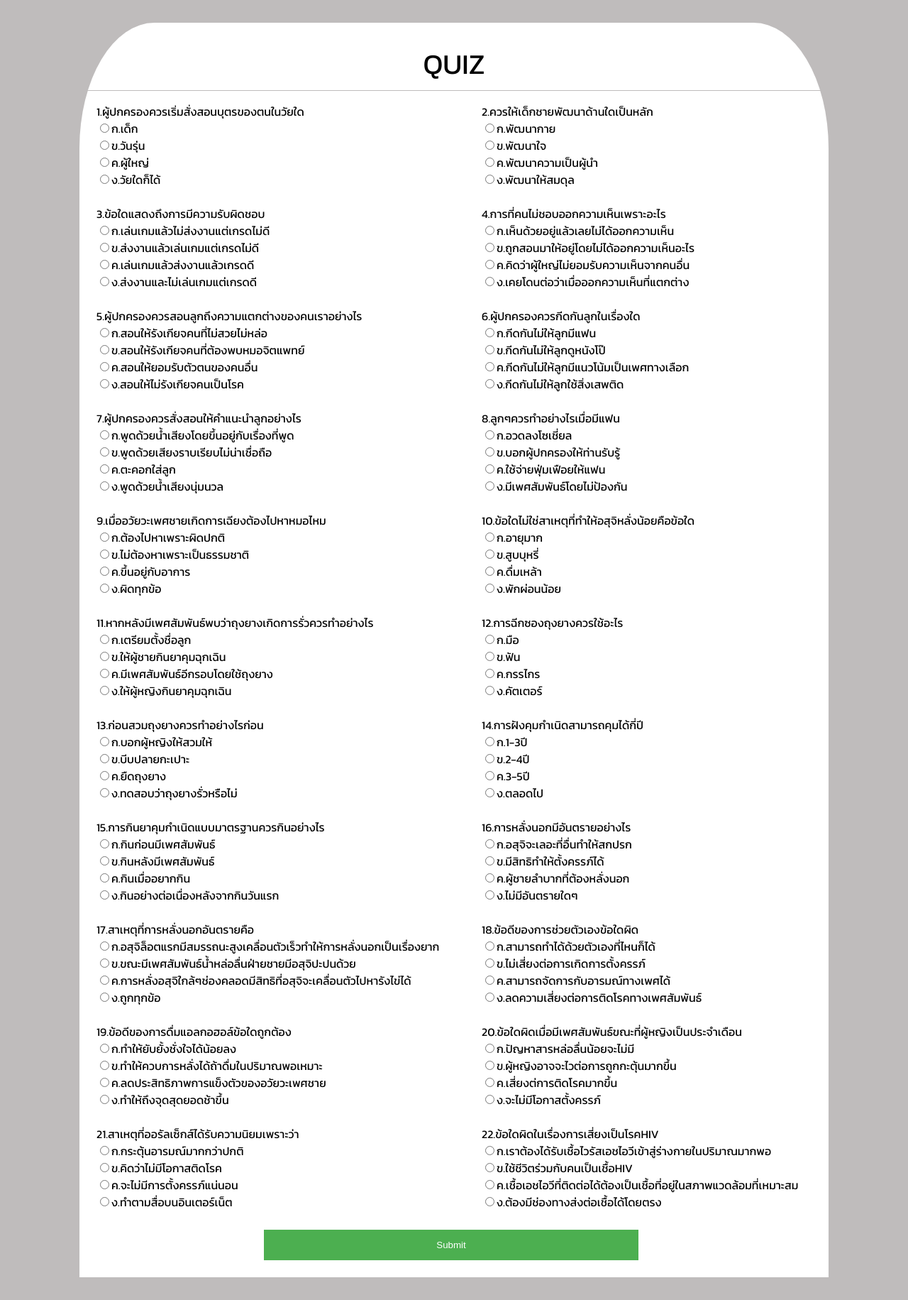
After one commit to jusmistic/WebTech, a PHP site: page /quiz.html in a window 1280 px wide. The commit adds this page. Shown: the whole page at 71% size. Run offline with PHP 8.4, Linux system fonts and the light colour scheme.

Commit message:
Add files via upload

```diff
--- /dev/null
+++ b/article/quiz.html
@@ -0,0 +1,203 @@
+<!DOCTYPE html>
+<html>
+<head>
+    <link href="https://fonts.googleapis.com/css?family=Kanit" rel="stylesheet">
+    <link rel="stylesheet" type="text/css" href="stylesheet.css">
+    <meta charset="utf-8">
+    <title></title>
+</head>
+    <body style="background-color: #BFBCBC">
+        <?php
+        include('navbar.php');
+        ?>
+        <div class="quiz">
+                <div class="profile" >
+                    <p class="quizhead">QUIZ</p>
+                </div>
+        <form action="" method="POST" name="quiz">
+            <div>
+                <div class="quizdiv1">
+                    <p class="quiztext">1.ผู้ปกครองควรเริ่มสั่งสอนบุตรของตนในวัยใด
+</p><br>
+                    <input type="radio" name="ex1" value="1">ก.เด็ก<br>
+                    <input type="radio" name="ex1" value="2">ข.วันรุ่น
+<br>
+                    <input type="radio" name="ex1" value="3">ค.ผู้ใหญ่
+<br>
+                    <input type="radio" name="ex1" value="4">ง.วัยใดก็ได้
+<br>
+                    <br><p class="quiztext">3.ข้อใดแสดงถึงการมีความรับผิดชอบ
+</p><br>
+                    <input type="radio" name="ex3" value="1">ก.เล่นเกมแล้วไม่ส่งงานแต่เกรดไม่ดี<br>
+                    <input type="radio" name="ex3" value="2">ข.ส่งงานแล้วเล่นเกมแต่เกรดไม่ดี<br>
+                    <input type="radio" name="ex3" value="3">ค.เล่นเกมแล้วส่งงานแล้วเกรดดี<br>
+                    <input type="radio" name="ex3" value="4">ง.ส่งงานและไม่เล่นเกมแต่เกรดดี<br>
+                    <br><p class="quiztext">5.ผู้ปกครองควรสอนลูกถึงความแตกต่างของคนเราอย่างไร</p><br>
+                    <input type="radio" name="ex5" value="1">ก.สอนให้รังเกียจคนที่ไม่สวยไม่หล่อ
+<br>
+                    <input type="radio" name="ex5" value="2">ข.สอนให้รังเกียจคนที่ต้องพบหมอจิตแพทย์
+<br>
+                    <input type="radio" name="ex5" value="3">ค.สอนให้ยอมรับตัวตนของคนอื่น
+<br>
+                    <input type="radio" name="ex5" value="4">ง.สอนให้ไม่รังเกียจคนเป็นโรค
+<br>
+
+                    <br><p class="quiztext">7.ผู้ปกครองควรสั่งสอนให้คำแนะนำลูกอย่างไร
+
+</p><br>
+                    <input type="radio" name="ex7" value="1">ก.พูดด้วยน้ำเสียงโดยขึ้นอยู่กับเรื่องที่พูด
+<br>
+                    <input type="radio" name="ex7" value="2">ข.พูดด้วยเสียงราบเรียบไม่น่าเชื่อถือ
+<br>
+                    <input type="radio" name="ex7" value="3">ค.ตะคอกใส่ลูก
+<br>
+                    <input type="radio" name="ex7" value="4">ง.พูดด้วยน้ำเสียงนุ่มนวล
+<br>
+                    <br><p class="quiztext">9.เมื่ออวัยวะเพศชายเกิดการเฉียงต้องไปหาหมอไหม
+</p><br>
+                    <input type="radio" name="ex9" value="1">ก.ต้องไปหาเพราะผิดปกติ
+<br>
+                    <input type="radio" name="ex9" value="2">ข.ไม่ต้องหาเพราะเป็นธรรมชาติ
+<br>
+                    <input type="radio" name="ex9" value="3">ค.ขึ้นอยู่กับอาการ
+<br>
+                    <input type="radio" name="ex9" value="4">ง.ผิดทุกข้อ
+<br>
+                    <br><p class="quiztext">11.หากหลังมีเพศสัมพันธ์พบว่าถุงยางเกิดการรั่วควรทำอย่างไร
+</p><br>
+                    <input type="radio" name="ex11" value="1">ก.เตรียมตั้งชื่อลูก
+<br>
+                    <input type="radio" name="ex11" value="2">ข.ให้ผู้ชายกินยาคุมฉุกเฉิน
+<br>
+                    <input type="radio" name="ex11" value="3">ค.มีเพศสัมพันธ์อีกรอบโดยใช้ถุงยาง
+<br>
+                    <input type="radio" name="ex11" value="4">ง.ให้ผู้หญิงกินยาคุมฉุกเฉิน
+<br>
+                    <br><p class="quiztext">13.ก่อนสวมถุงยางควรทำอย่างไรก่อน
+</p><br>
+                    <input type="radio" name="ex13" value="1">ก.บอกผู้หญิงให้สวมให้
+<br>
+                    <input type="radio" name="ex13" value="2">ข.บีบปลายกะเปาะ
+<br>
+                    <input type="radio" name="ex13" value="3">ค.ยืดถุงยาง
+<br>
+                    <input type="radio" name="ex13" value="4">ง.ทดสอบว่าถุงยางรั่วหรือไม่
+<br>
+                    <br><p class="quiztext">15.การกินยาคุมกำเนิดแบบมาตรฐานควรกินอย่างไร
+</p><br>
+                    <input type="radio" name="ex15" value="1">ก.กินก่อนมีเพศสัมพันธ์
+<br>
+                    <input type="radio" name="ex15" value="2">ข.กินหลังมีเพศสัมพันธ์
+<br>
+                    <input type="radio" name="ex15" value="3">ค.กินเมื่ออยากกิน
+<br>
+                    <input type="radio" name="ex15" value="4">ง.กินอย่างต่อเนื่องหลังจากกินวันแรก
+<br>
+                    <br><p class="quiztext">17.สาเหตุที่การหลั่งนอกอันตรายคือ
+</p><br>
+                    <input type="radio" name="ex17" value="1">ก.อสุจิล็อตแรกมีสมรรถนะสูงเคลื่อนตัวเร็วทำให้การหลั่งนอกเป็นเรื่องยาก
+<br>
+                    <input type="radio" name="ex17" value="2">ข.ขณะมีเพศสัมพันธ์น้ำหล่อลื่นฝ่ายชายมีอสุจิปะปนด้วย
+<br>
+                    <input type="radio" name="ex17" value="3">ค.การหลั่งอสุจิใกล้ๆช่องคลอดมีสิทธิที่อสุจิจะเคลื่อนตัวไปหารังไข่ได้
+<br>
+                    <input type="radio" name="ex17" value="4">ง.ถูกทุกข้อ
+<br>
+                    <br><p class="quiztext">19.ข้อดีของการดื่มแอลกอฮอล์ข้อใดถูกต้อง
+
+</p><br>
+                    <input type="radio" name="ex19" value="1">ก.ทำให้ยับยั้งชั่งใจได้น้อยลง
+<br>
+                    <input type="radio" name="ex19" value="2">ข.ทำให้ควบการหลั่งได้ถ้าดื่มในปริมาณพอเหมาะ
+<br>
+                    <input type="radio" name="ex19" value="3">ค.ลดประสิทธิภาพการแข็งตัวของอวัยวะเพศชาย
+<br>
+                    <input type="radio" name="ex19" value="4">ง.ทำให้ถึงจุดสุดยอดช้าขึ้น
+<br>
+                    <br><p class="quiztext">21.สาเหตุที่ออรัลเซ็กส์ได้รับความนิยมเพราะว่า
+</p><br>
+                    <input type="radio" name="ex21" value="1">ก.กระตุ้นอารมณ์มากกว่าปกติ
+<br>
+                    <input type="radio" name="ex21" value="2">ข.คิดว่าไม่มีโอกาสติดโรค
+<br>
+                    <input type="radio" name="ex21" value="3">ค.จะไม่มีการตั้งครรภ์แน่นอน
+<br>
+                    <input type="radio" name="ex21" value="4">ง.ทำตามสื่อบนอินเตอร์เน็ต
+<br>
+                </div>
+                <div class="quizdiv2">
+                    <p class="quiztext">2.ควรให้เด็กชายพัฒนาด้านใดเป็นหลัก</p><br>
+                    <input type="radio" name="ex2" value="1">ก.พัฒนากาย
+<br>
+                    <input type="radio" name="ex2" value="2">ข.พัฒนาใจ
+<br>
+                    <input type="radio" name="ex2" value="3">ค.พัฒนาความเป็นผู้นำ
+<br>
+                    <input type="radio" name="ex2" value="4">ง.พัฒนาให้สมดุล
+<br>
+                    <br><p class="quiztext">4.การที่คนไม่ชอบออกความเห็นเพราะอะไร</p><br>
+                    <input type="radio" name="ex4" value="1">ก.เห็นด้วยอยู่แล้วเลยไม่ได้ออกความเห็น<br>
+                    <input type="radio" name="ex4" value="2">ข.ถูกสอนมาให้อยู่โดยไม่ได้ออกความเห็นอะไร<br>
+                    <input type="radio" name="ex4" value="3">ค.คิดว่าผู้ใหญ่ไม่ยอมรับความเห็นจากคนอื่น<br>
+                    <input type="radio" name="ex4" value="4">ง.เคยโดนต่อว่าเมื่อออกความเห็นที่แตกต่าง<br>
+
+                    <br><p class="quiztext">6.ผู้ปกครองควรกีดกันลูกในเรื่องใด</p><br>
+                    <input type="radio" name="ex6" value="1">ก.กีดกันไม่ให้ลูกมีแฟน<br>
+                    <input type="radio" name="ex6" value="2">ข.กีดกันไม่ให้ลูกดูหนังโป๊<br>
+                    <input type="radio" name="ex6" value="3">ค.กีดกันไม่ให้ลูกมีแนวโน้มเป็นเพศทางเลือก<br>
+                    <input type="radio" name="ex6" value="4">ง.กีดกันไม่ให้ลูกใช้สิ่งเสพติด<br>
+
+                    <br><p class="quiztext">8.ลูกๆควรทำอย่างไรเมื่อมีแฟน</p><br>
+                    <input type="radio" name="ex8" value="1">ก.อวดลงโซเชี่ยล<br>
+                    <input type="radio" name="ex8" value="2">ข.บอกผู้ปกครองให้ท่านรับรู้<br>
+                    <input type="radio" name="ex8" value="3">ค.ใช้จ่ายฟุ่มเฟือยให้แฟน<br>
+                    <input type="radio" name="ex8" value="4">ง.มีเพศสัมพันธ์โดยไม่ป้องกัน<br>
+
+                    <br><p class="quiztext">10.ข้อใดไม่ใช่สาเหตุที่ทำให้อสุจิหลั่งน้อยคือข้อใด</p><br>
+                    <input type="radio" name="ex10" value="1">ก.อายุมาก<br>
+                    <input type="radio" name="ex10" value="2">ข.สูบบุหรี่<br>
+                    <input type="radio" name="ex10" value="3">ค.ดื่มเหล้า<br>
+                    <input type="radio" name="ex10" value="4">ง.พักผ่อนน้อย<br>
+
+                    <br><p class="quiztext">12.การฉีกซองถุงยางควรใช้อะไร</p><br>
+                    <input type="radio" name="ex12" value="1">ก.มือ<br>
+                    <input type="radio" name="ex12" value="2">ข.ฟัน<br>
+                    <input type="radio" name="ex12" value="3">ค.กรรไกร<br>
+                    <input type="radio" name="ex12" value="4">ง.คัตเตอร์<br>
+
+                    <br><p class="quiztext">14.การฝังคุมกำเนิดสามารถคุมได้กี่ปี</p><br>
+                    <input type="radio" name="ex14" value="1">ก.1-3ปี<br>
+                    <input type="radio" name="ex14" value="2">ข.2-4ปี<br>
+                    <input type="radio" name="ex14" value="3">ค.3-5ปี<br>
+                    <input type="radio" name="ex14" value="4">ง.ตลอดไป<br>
+
+                    <br><p class="quiztext">16.การหลั่งนอกมีอันตรายอย่างไร</p><br>
+                    <input type="radio" name="ex16" value="1">ก.อสุจิจะเลอะที่อื่นทำให้สกปรก<br>
+                    <input type="radio" name="ex16" value="2">ข.มีสิทธิทำให้ตั้งครรภ์ได้<br>
+                    <input type="radio" name="ex16" value="3">ค.ผู้ชายลำบากที่ต้องหลั่งนอก<br>
+                    <input type="radio" name="ex16" value="4">ง.ไม่มีอันตรายใดๆ<br>
+
+                    <br><p class="quiztext">18.ข้อดีของการช่วยตัวเองข้อใดผิด</p><br>
+                    <input type="radio" name="ex18" value="1">ก.สามารถทำได้ด้วยตัวเองที่ไหนก็ได้<br>
+                    <input type="radio" name="ex18" value="2">ข.ไม่เสี่ยงต่อการเกิดการตั้งครรภ์<br>
+                    <input type="radio" name="ex18" value="3">ค.สามารถจัดการกับอารมณ์ทางเพศได้<br>
+                    <input type="radio" name="ex18" value="4">ง.ลดความเสี่ยงต่อการติดโรคทางเพศสัมพันธ์<br>
+
+                    <br><p class="quiztext">20.ข้อใดผิดเมื่อมีเพศสัมพันธ์ขณะที่ผู้หญิงเป็นประจำเดือน</p><br>
+                    <input type="radio" name="ex20" value="1">ก.ปัญหาสารหล่อลื่นน้อยจะไม่มี<br>
+                    <input type="radio" name="ex20" value="2">ข.ผู้หญิงอาจจะไวต่อการถูกกะตุ้นมากขึ้น<br>
+                    <input type="radio" name="ex20" value="3">ค.เสี่ยงต่การติดโรคมากขึ้น<br>
+                    <input type="radio" name="ex20" value="4">ง.จะไม่มีโอกาสตั้งครรภ์<br>
+
+                    <br><p class="quiztext">22.ข้อใดผิดในเรื่องการเสี่ยงเป็นโรคHIV</p><br>
+                    <input type="radio" name="ex22" value="1">ก.เราต้องได้รับเชื้อไวรัสเอชไอวีเข้าสู่ร่างกายในปริมาณมากพอ<br>
+                    <input type="radio" name="ex22" value="2">ข.ใช้ชีวิตร่วมกับคนเป็นเชื้อHIV<br>
+                    <input type="radio" name="ex22" value="3">ค.เชื้อเอชไอวีที่ติดต่อได้ต้องเป็นเชื้อที่อยู่ในสภาพแวดล้อมที่เหมาะสม<br>
+                    <input type="radio" name="ex22" value="4">ง.ต้องมีช่องทางส่งต่อเชื้อได้โดยตรง<br>
+                </div>
+            </div>
+            <button class="butquiz">Submit</button>
+            </form>
+        </div>
+    </body>
+</html>
--- a/article/stylesheet.css
+++ b/article/stylesheet.css
@@ -260,7 +260,6 @@ button {
 
 .avatar {
     width:17%;
-    /*border-radius: 50%;*/
 }
 .login{
 	background-color: white;
@@ -270,3 +269,105 @@ button {
     padding-bottom:5em;
     padding-top:1em;
     border-radius:10%;
+}
+.profile{
+    margin: 12px 10px 17px 10px;
+    border-bottom: 1px solid;
+    border-color: #BFBCBC;
+    display: block;
+    text-align: left;
+}
+.img1{
+  width: 17%;
+    margin: auto;
+    display: inline-block;
+    border-top-width: 10px;
+    padding-top: 0px;
+    vertical-align: bottom;
+    /*margin-right: auto;*/
+}
+.protext{
+  display: inline-block;
+  margin:0;
+  font-size: 2em;
+  margin-left: 4.5em;
+  margin-bottom: 0.8em;
+  margin-right: auto;
+
+}
+/*.prodiv{
+  text-align: right;
+  display: inline-block;
+  margin-left: 3em;
+  margin-bottom: 0.8em;
+  vertical-align: middle;
+}*/
+table{
+  width: 100%;
+  text-align: left;
+}
+.containerpro {
+    margin-left: 3em;
+    margin-right: 3em;
+    /*background-color: #00BF39;*/
+    /*border-radius: ;*/
+}
+.pro{
+  background-color: white;
+  margin-left: 20em;
+    margin-right: 20em;
+    margin-top: 2em;
+    padding-bottom:5em;
+    padding-top:1em;
+    border-radius:10%;
+}
+.quiz{
+  background-color: white;
+  margin-left: 7em;
+    margin-right: 7em;
+    margin-top: 2em;
+    margin-bottom: 2em;
+    padding-bottom:1em;
+    padding-top:1em;
+    border-radius:10%;
+    border-bottom-right-radius: 0;
+    border-bottom-left-radius: 0;
+}
+.quizhead{
+  text-align: center;
+  font-weight: 5px;
+  font-size: 40px;
+  margin-top: 7px;
+  margin-bottom: 7px
+}
+.quiztext{
+  display: inline-block;
+  margin:0;
+  font-size: 1em;
+
+}
+.quizform{
+  display: inline-block;
+}
+.quizdiv1{
+  display: inline-block;
+  margin-left: 1.5em;
+  margin-right: auto;
+}
+.quizdiv2{
+  display: inline-block;
+  margin-left: 3.5em;
+  margin-right: auto;
+}
+.butquiz {
+  text-align: center;
+    background-color: #4CAF50;
+    color: white;
+    /*padding: 14px 20px;*/
+    margin-left: 260px;
+    margin-right: auto;
+    margin-top: 2em;
+    border: none;
+    /*cursor: pointer;*/
+    width: 50%;
+}
```
Also changed, not shown: article/profile.html (added, +49 -0 lines).
